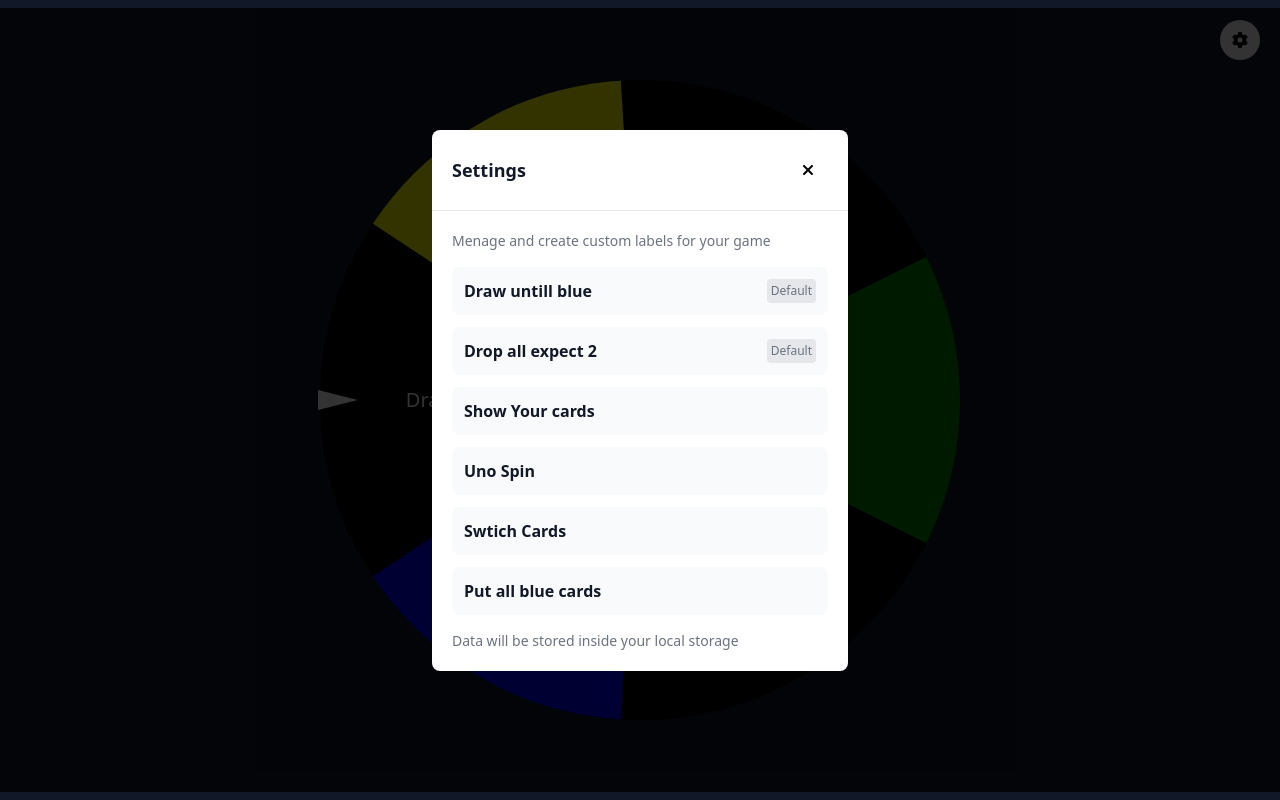
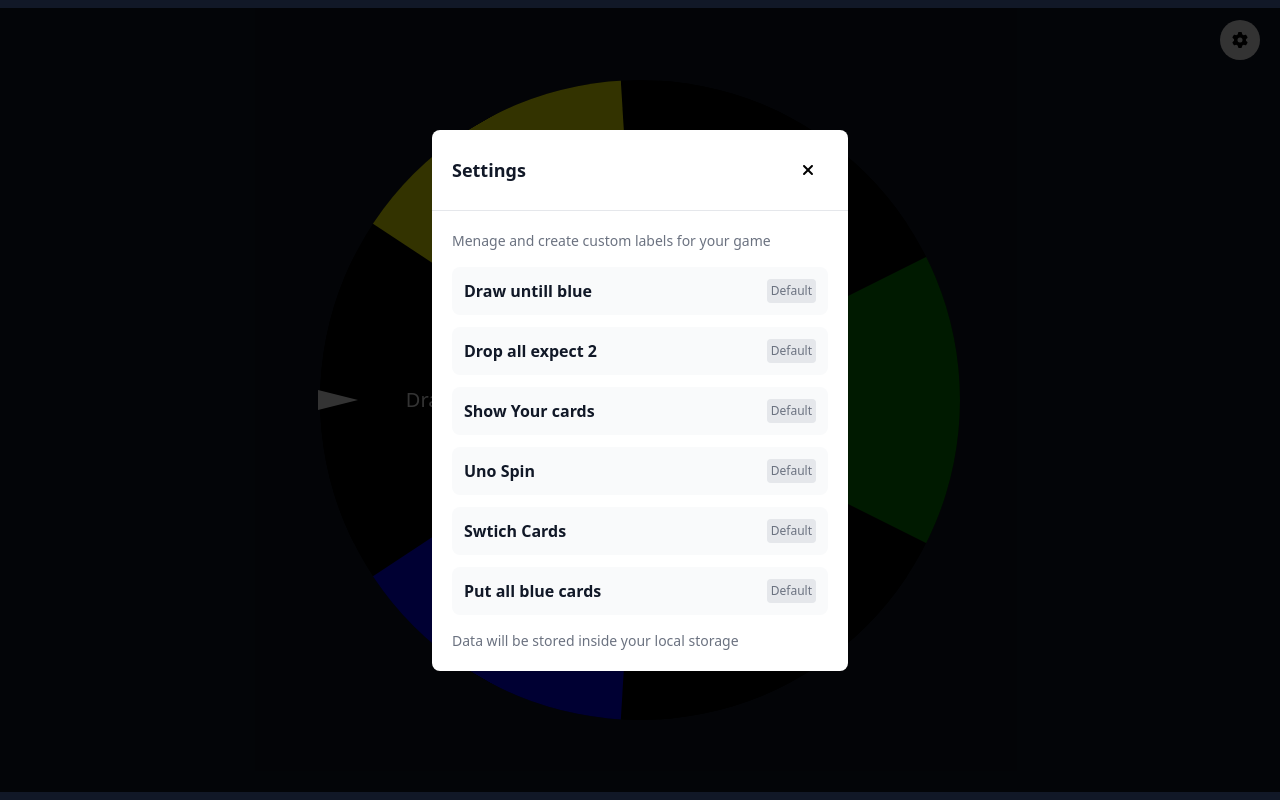
Before and after one commit to Exteriordemonic/uno-spin-wheel, a React app: page / in a window 1280 px wide. Built offline with nearby package versions, Linux system fonts and the light colour scheme.

Commit message:
Refactor label rendering in LabelList component

```diff
--- a/src/components/label-list/index.tsx
+++ b/src/components/label-list/index.tsx
@@ -1,15 +1,13 @@
 import React from 'react';
 import { WedgeLabelProps } from '../wedge-label/types';
+import Label from '../label';
 
 const LabelList = ({ items }: { items: WedgeLabelProps[] }) => {
     return (
         <ul className="my-4 space-y-3">
             {items.map((item, index) => (
                 <li key={index}>
-                    <a href="#" className="flex items-center p-3 text-base font-bold text-gray-900 rounded-lg bg-gray-50 hover:bg-gray-100 group hover:shadow dark:bg-gray-600 dark:hover:bg-gray-500 dark:text-white">
-                        <span className="flex-1 ms-3 whitespace-nowrap">{item.label}</span>
-                        {item.default && <span className="text-xs font-medium text-gray-500 bg-gray-200 rounded p-1 dark:bg-gray-700 dark:text-gray-400">Default</span>}
-                    </a>
+                    <Label label={item.label} default={item.default} />
                 </li>
             ))}
 
--- /dev/null
+++ b/src/components/label/index.tsx
@@ -0,0 +1,12 @@
+import React from "react";
+
+const Label = ({ label, default: isDefault }: { label: string, default: boolean }) => {
+    return (
+        <div className="flex items-center p-3 text-base font-bold text-gray-900 rounded-lg bg-gray-50 hover:bg-gray-100 group hover:shadow dark:bg-gray-600 dark:hover:bg-gray-500 dark:text-white">
+            <span className="flex-1 ms-3 whitespace-nowrap">{label}</span>
+            {isDefault && <span className="text-xs font-medium text-gray-500 bg-gray-200 rounded p-1 dark:bg-gray-700 dark:text-gray-400">Default</span>}
+        </div>
+    );
+}
+
+export default Label;
--- a/src/components/wedge-label/types.tsx
+++ b/src/components/wedge-label/types.tsx
@@ -3,5 +3,7 @@ import ColorsPalette from "../../utils/ColorsPalette";
 export interface WedgeLabelProps {
     label: string;
     fill: ColorsPalette;
+    active: boolean;
+    default: boolean;
     [key: string]: any; // Allow additional parameters
 }
--- a/src/containers/settings-modal/index.tsx
+++ b/src/containers/settings-modal/index.tsx
@@ -1,10 +1,11 @@
 import React from 'react';
 import ModalHeader from '../../components/modal-header';
 import LabelList from '../../components/label-list';
-import { WedgeLabelProps } from '../../components/wedge-label/types';
+import { SettingModalPropsType } from './types';
 
+const SettingsModal = (props: SettingModalPropsType) => {
 
-const SettingsModal = ({ open, setOpen, items }: { open: boolean, setOpen: Function, items:WedgeLabelProps[] }) => {
+    const { open, setOpen, items } = props;
 
     const handleModalClose = () => {
         setOpen(false);
--- a/src/views/app.tsx
+++ b/src/views/app.tsx
@@ -16,38 +16,48 @@ const demoItems:WedgeLabelProps[] = [
     fill: ColorsPalette.black,
     rotation: 0,
     height: 0,
-    default: true
+    default: true,
+    active: true,
   },
   {
     label: 'Drop all expect 2',
     fill: ColorsPalette.yellow,
     rotation: 0,
     height: 0,
-    default: true
+    default: true,
+    active: true,
   },
   {
     label: 'Show Your cards',
     fill: ColorsPalette.black,
     rotation: 0,
     height: 0,
+    default: true,
+    active: true,
   },
   {
     label: 'Uno Spin',
     fill: ColorsPalette.green,
     rotation: 0,
     height: 0,
+    default: true,
+    active: true,
   },
   {
     label: 'Swtich Cards',
     fill: ColorsPalette.black,
     rotation: 0,
     height: 0,
+    default: true,
+    active: true,
   },
   {
     label: 'Put all blue cards',
     fill: ColorsPalette.blue,
     rotation: 0,
     height: 0,
+    default: true,
+    active: true,
   },
   // {
   //   label: 'Label 3',
@@ -74,7 +84,7 @@ function App() {
       </header>
 
       <Wheal items={items} />
-      <SettingsModal open={openSettings} setOpen={setOpenSettings} items={items} />
+      <SettingsModal open={openSettings} setOpen={setOpenSettings} items={items} setItems={setItems}/>
     </div>
   );
 }
```
Also changed, not shown: src/containers/settings-modal/types.tsx (added, +8 -0 lines).
